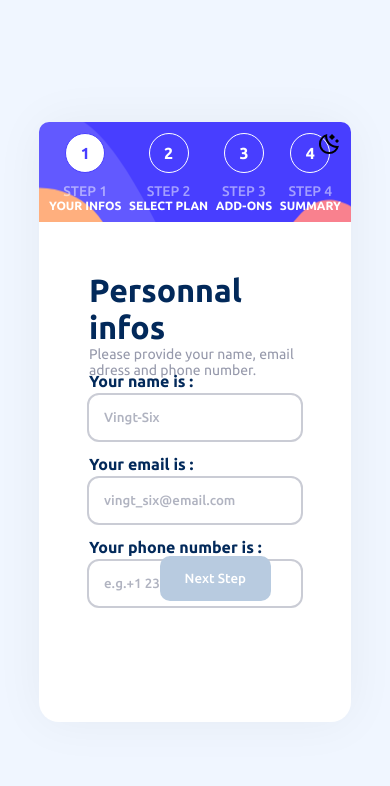
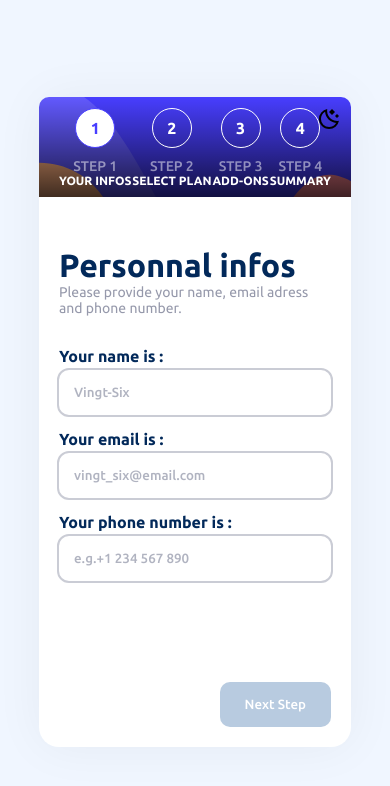
Before and after one commit to Chozen-Wealth/projet-state, a React (Vite) app: page / in a window 390 px wide. Shown: the top 786 px of the page. Built offline with nearby package versions, Linux system fonts and the light colour scheme.

Commit message:
responsive components presque fini 70%

```diff
--- a/src/App.css
+++ b/src/App.css
@@ -35,9 +35,11 @@
     .App {
         flex-direction: column;
         width: 80%;
+        height: 650px;
         padding: 0px;
     }
     .AppDroite {
         width: 100%;
+        height: calc(100% - 100px);
     }
 }
--- a/src/components/addons/addons.jsx
+++ b/src/components/addons/addons.jsx
@@ -20,7 +20,7 @@ export default function Addons({dark, yearly, step, setStep, addons, setAddons,
     // }
 
     return(
-        <div className="addons">
+        <div className="Compo">
             <div className={`divTitre ${dark ? "dark" : ""}`}>
                 <h1>Pick add-ons</h1>
                 <p>Add-ons help enhance your gaming experience.</p>
--- a/src/components/infos/infos.css
+++ b/src/components/infos/infos.css
@@ -1,4 +1,4 @@
-.infos {
+.Compo {
     display: flex;
     flex-direction: column;
     padding-top: 50px;
@@ -85,8 +85,12 @@
     color: rgb(117, 117, 117);
 }
 @media (max-width:910px) {
-    .infos {
-        padding-left: 50px;
-        padding-right: 50px;
+    .Compo {
+        padding-left: 20px;
+        padding-right: 20px;
     }
+    .btnNext {
+        right: 20px;
+    }
+
 }
--- a/src/components/infos/infos.jsx
+++ b/src/components/infos/infos.jsx
@@ -12,7 +12,7 @@ export default function Infos({dark, step, setStep, valueNom, setValueNom, value
     }
 
     return(
-        <div className="infos">
+        <div className="Compo">
             <div className={`divTitre ${dark ? "dark": ""}`}>
                 <h1>Personnal infos</h1>
                 <p>Please provide your name, email adress and phone number.</p>
--- a/src/components/plan/plan.css
+++ b/src/components/plan/plan.css
@@ -125,3 +125,8 @@
 .ball.dark {
     background-color: hsl(213, 59%, 46%);
 }
+@media (max-width: 910px) {
+    .btnGoBack {
+        left: 20px;
+    }
+}
--- a/src/components/plan/plan.jsx
+++ b/src/components/plan/plan.jsx
@@ -16,7 +16,7 @@ export default function Plan({yearly, setYearly, step, setStep, plan, setPlan, d
     }
 
     return(
-        <div className="plan">
+        <div className="Compo">
             <div className={`divTitre ${dark ? "dark": ""}`}>
                 <h1>Select your plan</h1>
                 <p>You have the option of monthly or yearly billing.</p>
--- a/src/components/sidebar/sidebar.css
+++ b/src/components/sidebar/sidebar.css
@@ -62,9 +62,10 @@
         padding-top: 0px;
         background-position: 20% 74%;
         justify-content: space-between;
-        padding-left: 10px;
-        padding-right: 10px;
+        padding-left: 20px;
+        padding-right: 20px;
         border-radius: 10px 10px 0px 0px;
+        background-image: linear-gradient(transparent, rgba(0, 0, 0, 0.75)) ,url(../../../public/img/sidebar.svg);
     }
     .opt {
         margin-left: 0;
--- a/src/components/summary/summary.jsx
+++ b/src/components/summary/summary.jsx
@@ -25,7 +25,7 @@ export default function Summary({dark, step, setStep, addons, plan, yearly, onli
     }
 
     return(
-        <div className="summary">
+        <div className="Compo">
             <div className={`divTitre ${dark ? "dark" : ""}`}>
                 <h1>Finishing up</h1>
                 <p>Double-check everything looks OK before confirming.</p>
```
